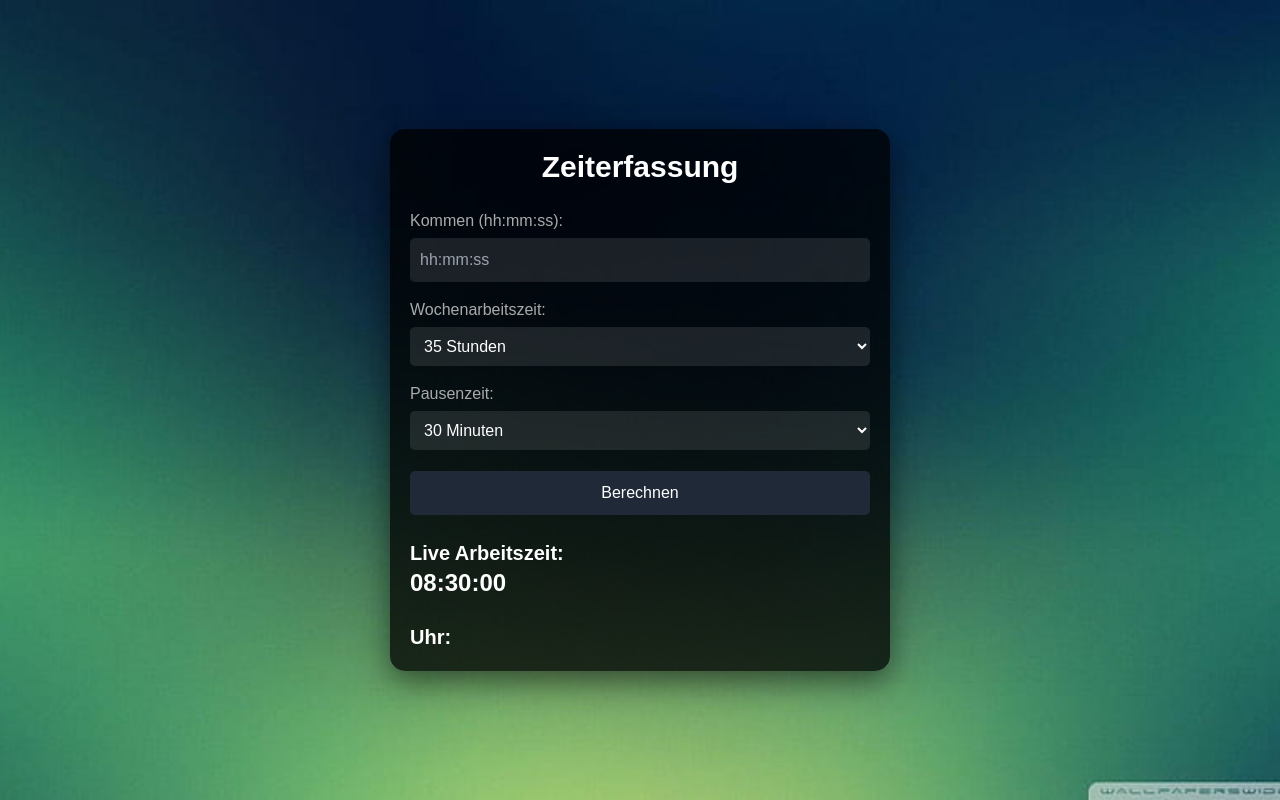
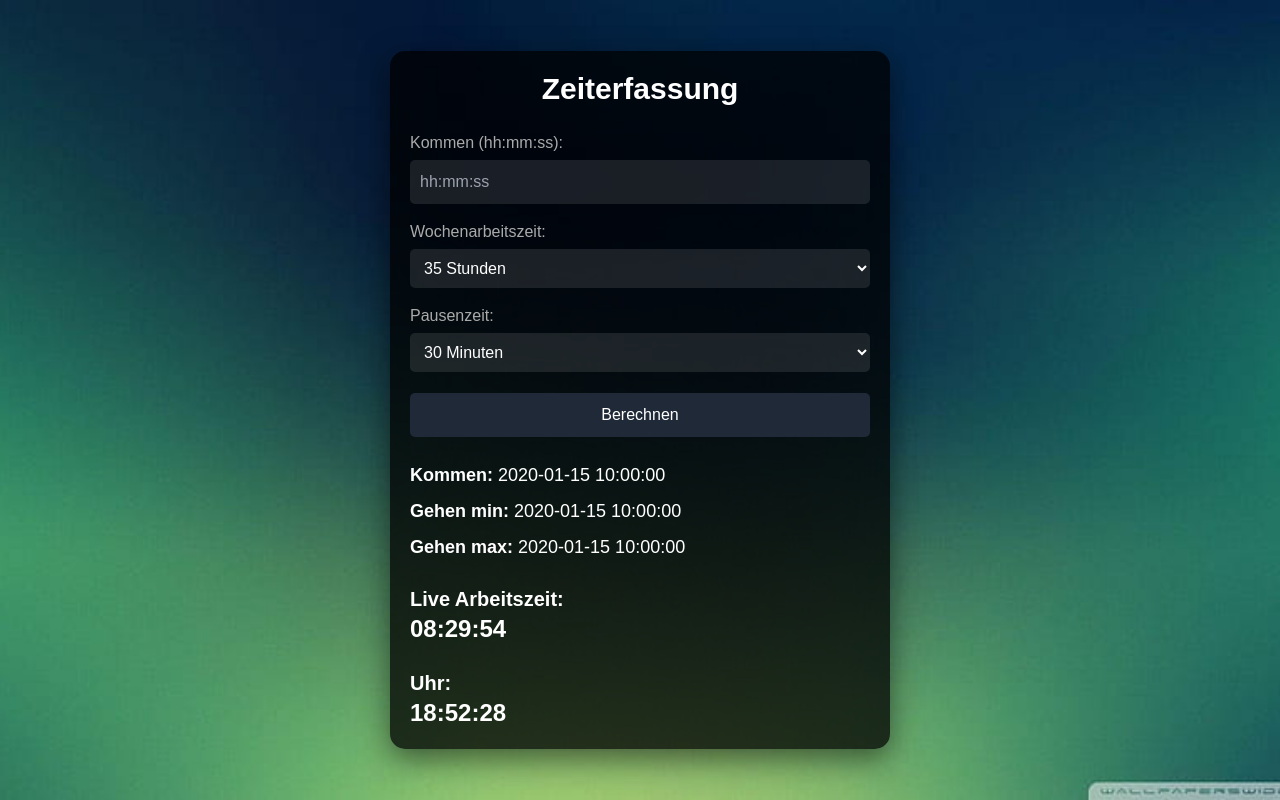
Before and after one commit to ZanzayZano/zeiterfassung-flask-neu, a Flask app: template templates/index.html in a window 1280 px wide. Run offline with Flask 3, Linux system fonts and the light colour scheme; the template is opened without the code that fills it: most values are stand-ins (such as "Sample title", 1, 10 or a date in 2020); some libraries are stand-ins or nearby versions.

Commit message:
Updated HTML and Flask logic

```diff
--- a/templates/index.html
+++ b/templates/index.html
@@ -46,7 +46,7 @@
             background-color: #374151;  /* Hellerer Button beim Hover */
         }
         .negative-time {
-            color: red;  /* Zeit wird rot, wenn sie negativ ist */
+            color: red;
         }
     </style>
 </head>
@@ -54,7 +54,7 @@
     <div class="flex items-center justify-center h-screen">
         <div class="tool-container">
             <h1 class="text-3xl font-bold text-center mb-6">Zeiterfassung</h1>
-            <form method="POST" class="space-y-4" onsubmit="saveFormData(); return false;">
+            <form method="POST" class="space-y-4">
                 <div>
                     <label for="kommen" class="form-label">Kommen (hh:mm:ss):</label>
                     <input type="text" id="kommen" name="kommen" maxlength="8" placeholder="hh:mm:ss" oninput="formatTime(this)"
@@ -64,15 +64,15 @@
                 <div>
                     <label for="wochenarbeitszeit" class="form-label">Wochenarbeitszeit:</label>
                     <select id="wochenarbeitszeit" name="wochenarbeitszeit" class="form-select">
-                        <option value="35">35 Stunden</option>
-                        <option value="40">40 Stunden</option>
+                        <option value="35" {{ "selected" if wochenarbeitszeit == "35" else "" }}>35 Stunden</option>
+                        <option value="40" {{ "selected" if wochenarbeitszeit == "40" else "" }}>40 Stunden</option>
                     </select>
                 </div>
 
                 <div>
                     <label for="pause" class="form-label">Pausenzeit:</label>
                     <select id="pause" name="pause" class="form-select">
-                        <option value="30">30 Minuten</option>
+                        <option value="30" {{ "selected" if pause == "30" else "" }}>30 Minuten</option>
                     </select>
                 </div>
 
@@ -81,11 +81,13 @@
                 </div>
             </form>
 
-            <div id="results" class="mt-6 space-y-2" style="display: none;">
-                <p class="text-lg"><strong>Kommen:</strong> <span id="kommen-display"></span></p>
-                <p class="text-lg"><strong>Gehen min:</strong> <span id="gehen-min-display"></span></p>
-                <p class="text-lg"><strong>Gehen max:</strong> <span id="gehen-max-display"></span></p>
-            </div>
+            {% if kommen %}
+                <div class="mt-6 space-y-2">
+                    <p class="text-lg"><strong>Kommen:</strong> {{ kommen.time() }}</p>
+                    <p class="text-lg"><strong>Gehen min:</strong> {{ gehen_min.time() }}</p>
+                    <p class="text-lg"><strong>Gehen max:</strong> {{ gehen_max.time() }}</p>
+                </div>
+            {% endif %}
 
             <!-- Live Arbeitszeit (Countdown) -->
             <div class="mt-6">
@@ -96,69 +98,74 @@
             <!-- Uhr (Echtzeit) -->
             <div class="mt-6">
                 <h2 class="text-xl font-semibold">Uhr:</h2>
-                <p class="text-2xl font-bold" id="atomuhrzeit"></p>
+                <p class="text-2xl font-bold" id="atomuhrzeit">00:00:00</p>
             </div>
         </div>
     </div>
 
     <script>
-        let countdownTime = 8 * 60 * 60 + 30 * 60;  // 8 Stunden 30 Minuten in Sekunden
+        let countdownTime = 8 * 60 * 60 + 30 * 60;  // 8 hours 30 minutes in seconds
 
-        // Formulardaten speichern
-        function saveFormData() {
-            const kommen = document.getElementById("kommen").value;
-            const wochenarbeitszeit = document.getElementById("wochenarbeitszeit").value;
-            const pause = document.getElementById("pause").value;
+        function updateCountdown() {
+            let hours = Math.floor(countdownTime / 3600);
+            let minutes = Math.floor((countdownTime % 3600) / 60);
+            let seconds = countdownTime % 60;
 
-            if (kommen) {
-                // Zeitberechnungen
-                const kommenTime = new Date();
-                const [hours, minutes, seconds] = kommen.split(":").map(Number);
-                kommenTime.setHours(hours, minutes, seconds);
+            let formattedTime =
+                (hours < 10 ? "0" : "") + hours + ":" +
+                (minutes < 10 ? "0" : "") + minutes + ":" +
+                (seconds < 10 ? "0" : "") + seconds;
 
-                const arbeiten = (wochenarbeitszeit === "35") ? 7.5 * 60 * 60 : 8.5 * 60 * 60;  // in Sekunden
-                const gehenMinTime = new Date(kommenTime.getTime() + arbeiten * 1000);
-                const gehenMaxTime = new Date(kommenTime.getTime() + (10 * 60 * 60 + 45 * 60) * 1000);
+            let liveZeitElement = document.getElementById("live-zeit");
 
-                // Speicherung in localStorage
-                localStorage.setItem("kommen", kommenTime.toLocaleTimeString());
-                localStorage.setItem("gehen_min", gehenMinTime.toLocaleTimeString());
-                localStorage.setItem("gehen_max", gehenMaxTime.toLocaleTimeString());
+            if (countdownTime < 0) {
+                liveZeitElement.classList.add("negative-time");
+            }
 
-                // Ergebnisse anzeigen
-                displayResults();
-            }
-        }
-
-        // Ergebnisse anzeigen
-        function displayResults() {
-            const kommenDisplay = localStorage.getItem("kommen");
-            const gehenMinDisplay = localStorage.getItem("gehen_min");
-            const gehenMaxDisplay = localStorage.getItem("gehen_max");
-
-            if (kommenDisplay && gehenMinDisplay && gehenMaxDisplay) {
-                document.getElementById("kommen-display").textContent = kommenDisplay;
-                document.getElementById("gehen-min-display").textContent = gehenMinDisplay;
-                document.getElementById("gehen-max-display").textContent = gehenMaxDisplay;
-                document.getElementById("results").style.display = "block";
-            }
-        }
-
-        // Countdown und Uhr aktualisieren
-        function updateCountdown() {
-            // Gleich geblieben...
+            liveZeitElement.textContent = formattedTime;
+            countdownTime--;
+            setTimeout(updateCountdown, 1000);
         }
 
         function updateAtomuhrzeit() {
-            // Gleich geblieben...
+            let now = new Date();
+            let hours = now.getHours();
+            let minutes = now.getMinutes();
+            let seconds = now.getSeconds();
+
+            let formattedTime =
+                (hours < 10 ? "0" : "") + hours + ":" +
+                (minutes < 10 ? "0" : "") + minutes + ":" +
+                (seconds < 10 ? "0" : "") + seconds;
+
+            document.getElementById("atomuhrzeit").textContent = formattedTime;
+            setTimeout(updateAtomuhrzeit, 1000);
         }
 
-        // Seite lädt
-        window.addEventListener("load", function() {
-            displayResults();  // Lade und zeige gespeicherte Daten
-        });
+        function formatTime(input) {
+            let value = input.value.replace(/[^0-9]/g, '');
+            let formatted = '';
+            if (value.length >= 2) {
+                formatted += value.substring(0, 2) + ':';
+                if (value.length >= 4) {
+                    formatted += value.substring(2, 4) + ':';
+                    if (value.length > 4) {
+                        formatted += value.substring(4, 6);
+                    }
+                } else {
+                    formatted += value.substring(2);
+                }
+            } else {
+                formatted = value;
+            }
+            input.value = formatted;
+        }
 
-        // Andere Funktionen...
+        // Starte Countdown und Atom-Uhr beim Laden der Seite
+        window.onload = function() {
+            updateCountdown();
+            updateAtomuhrzeit();
+        };
     </script>
 </body>
 </html>
```
